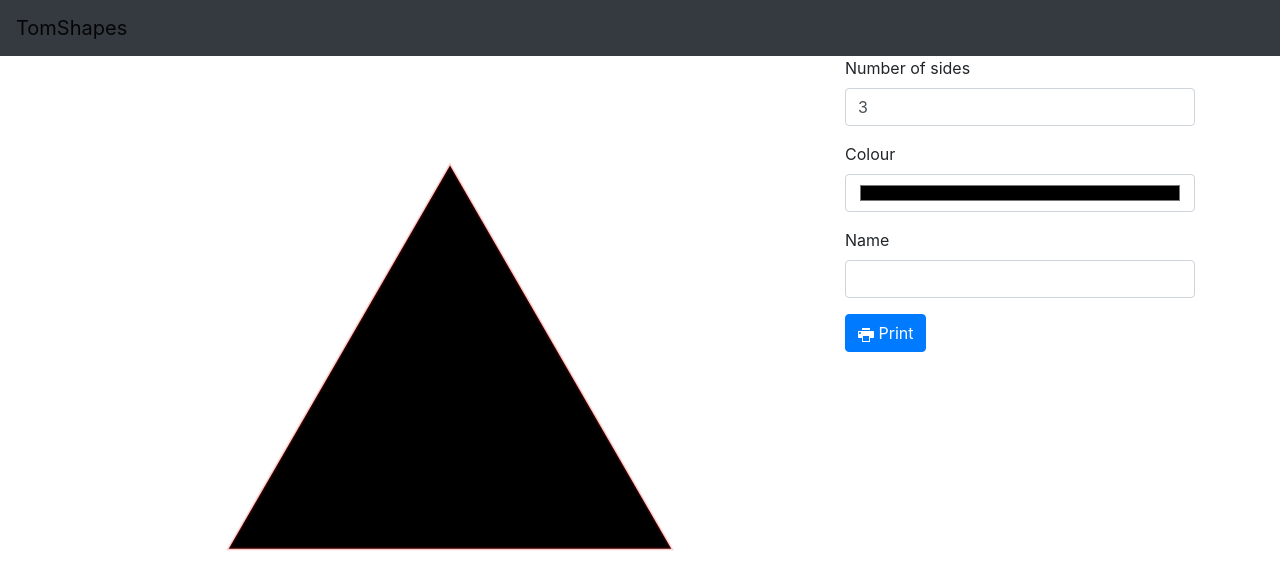
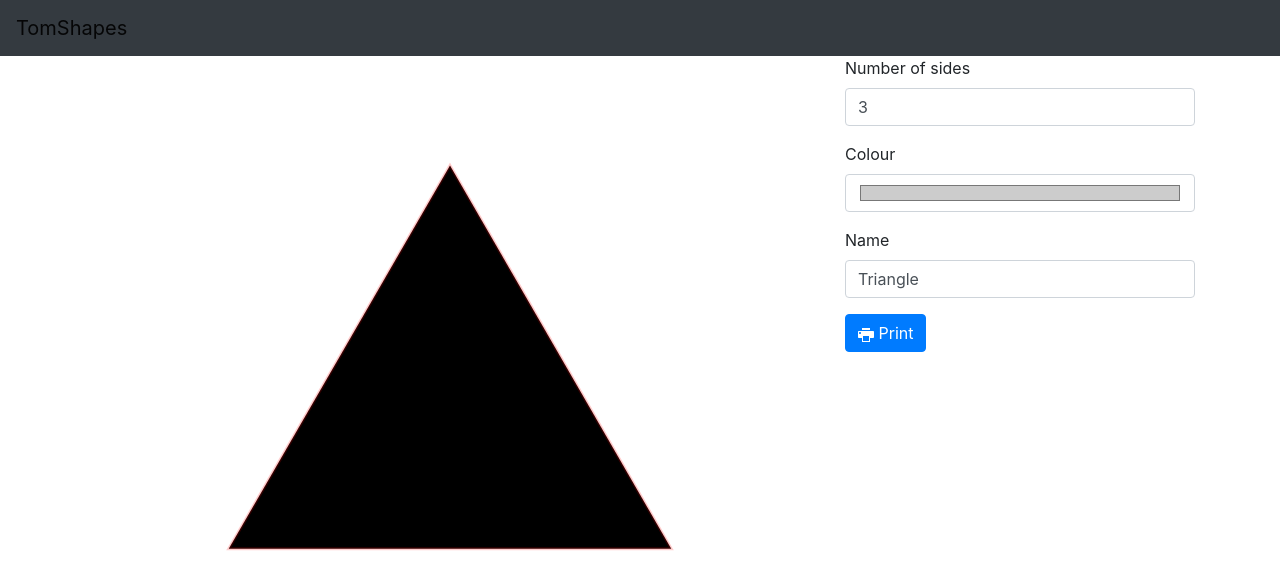
Before and after one commit to paulbailey/tom, a React (Create React App) app: page / in a window 1280 px wide. Shown: the top 588 px of the page. Built offline with nearby package versions, Linux system fonts and the light colour scheme.

Commit message:
Better defaults

```diff
--- a/src/Shape.js
+++ b/src/Shape.js
@@ -25,8 +25,8 @@ const names = {
 
 const ShapeController = ({ setSides, setColour, setName }) => {
   const [sidesChosen, setSidesChosen] = useState(3)
-  const [colour, setColourInternal] = useState('#000000')
-  const [name, setNameChosen] = useState('')
+  const [colour, setColourInternal] = useState('#CCCCCC')
+  const [name, setNameChosen] = useState('Triangle')
   const [nameDisabled, setNameDisabled] = useState(false)
 
   const handleChange = (evt) => {
```
